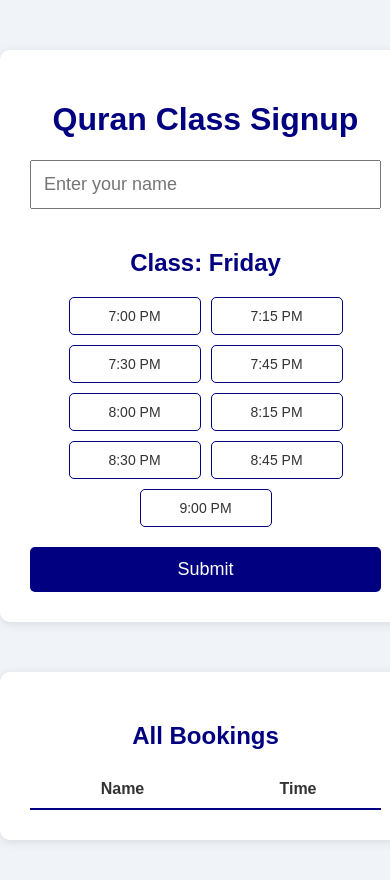
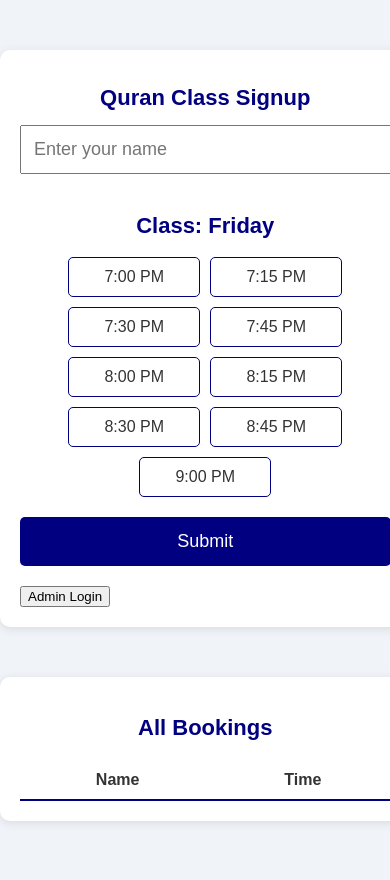
Before and after one commit to ssoufii/QuranSignupForm, a website: page index.html in a window 390 px wide. Shown: the top 880 px of the page. Drawn offline with Linux system fonts and the light colour scheme; no server answers.

Commit message:
admin file added

```diff
--- a/index.html
+++ b/index.html
@@ -17,6 +17,7 @@
       </div>
       <button type="submit" id="submit-button">Submit</button>
     </form>
+    <button onclick="window.location.href='admin.html'" id="admin-button" style="margin-top:20px;">Admin Login</button>
   </div>
 
   <!-- NEW SECTION: Table to show all bookings -->
--- a/styles.css
+++ b/styles.css
@@ -99,21 +99,39 @@ body {
   }
 
   /* Mobile tweaks */
-  @media (max-width: 600px) {
+@media (max-width: 600px) {
+    .container {
+      max-width: 95%; /* Wider on small screens */
+      width: 95%;
+      padding: 20px;
+    }
+
+    #name {
+      width: 100%;
+      font-size: 18px;
+    }
+
+    #timeslots {
+      justify-content: center;
+    }
+
     .slot {
       min-width: 100px;
-      font-size: 14px;
+      font-size: 16px;
     }
 
     #submit-button {
       font-size: 18px;
-    }
-
-    #name {
-      font-size: 18px;
+      width: 100%;
+      padding: 14px;
     }
 
     #bookings-table th, #bookings-table td {
       font-size: 16px;
+      padding: 12px;
+    }
+
+    h1, h2 {
+      font-size: 22px;
     }
   }
```
Also changed, not shown: admin.js (added, +29 -0 lines).
